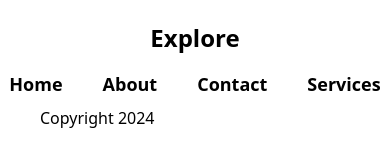
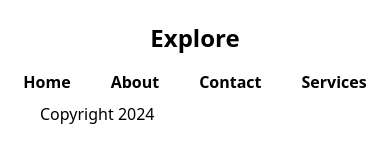
Before and after one commit to zablon-oigo/travel-website, a React (Vite) app: page / in a window 390 px wide. Shown: the part 3815-3975 px from the top of the page. Built offline with nearby package versions, Linux system fonts and the light colour scheme.

Commit message:
Changing font size on smaller device

```diff
--- a/src/components/Footer.jsx
+++ b/src/components/Footer.jsx
@@ -8,10 +8,13 @@ function Footer() {
                 <h2 className="text-2xl font-bold duration-300 cursor-pointer hover:text-primary">Explore</h2>
             </div>
             <div className="flex gap-x-10">
-                <a href="" className="text-lg font-semibold capitalize">home</a>
-                <a href="" className="text-lg font-semibold capitalize">about</a>
-                <a href="" className="text-lg font-semibold capitalize">contact</a>
-                <a href="" className="text-lg font-semibold capitalize">services</a>
+                <a href="" className="relative font-semibold capitalize lg:text-lg text-md group">
+                  home
+                <span className="h-0.5 inset-x-0 duration-300 transform transition-transform bg-primary scale-x-0 group-hover:scale-x-100 absolute bottom-0 left-0 origin-left"></span>
+                </a>
+                <a href="" className="font-semibold capitalize lg:text-lg text-md">about</a>
+                <a href="" className="font-semibold capitalize lg:text-lg text-md">contact</a>
+                <a href="" className="font-semibold capitalize lg:text-lg text-md">services</a>
             </div>
         </div>
         <p className="mt-2 font-light text-md">Copyright {new Date().getFullYear()}</p>
```
